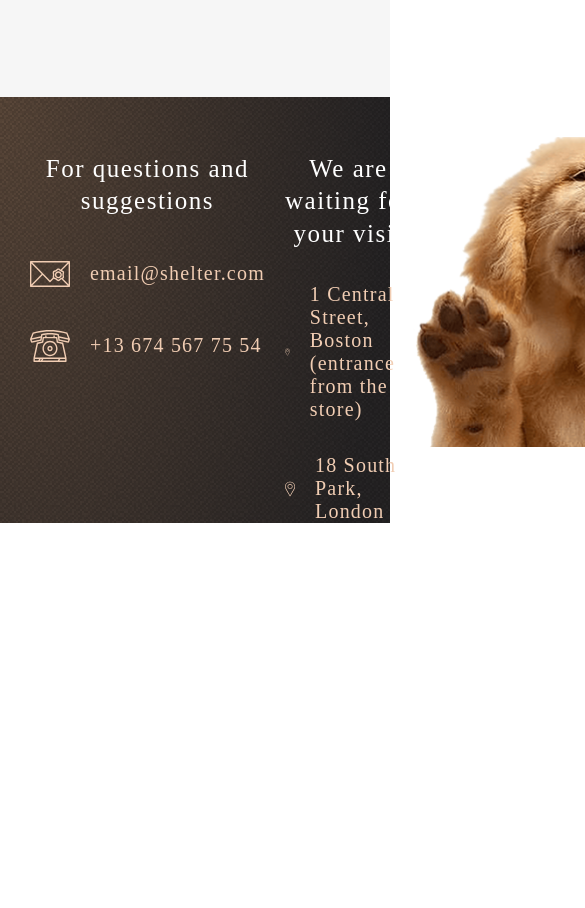
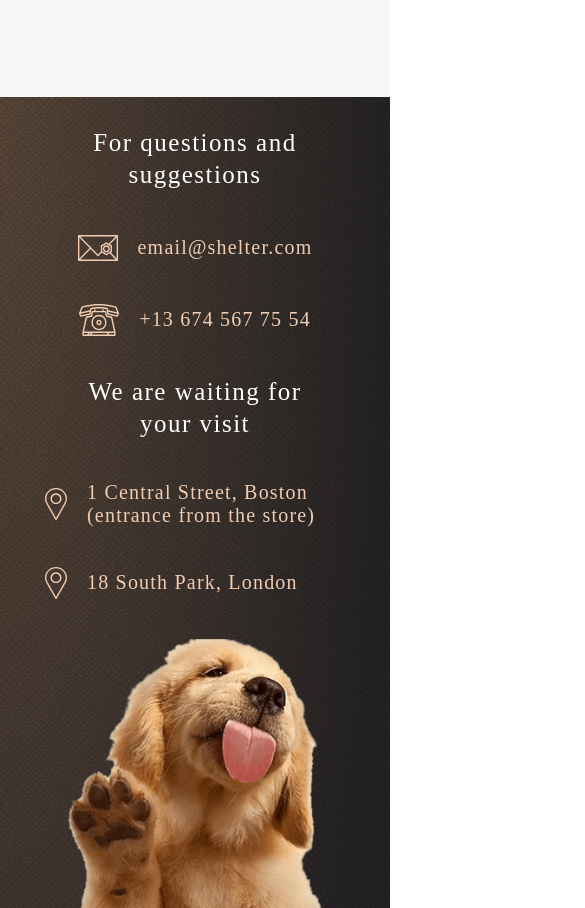
Before and after one commit to zhadan93/rsschool-js, a plain HTML site: page shelter/pages/main/index.html in a window 390 px wide. Shown: the part 5130-6038 px from the top of the page, 585 px wide, since content can reach past the window. Before the commit the page ends 5653 px from the top, so only its background shows below. Drawn offline with Linux system fonts and the light colour scheme; files whose address does not match are found by name.

Commit message:
feat: add adaptive footer

```diff
--- a/shelter/pages/main/index.html
+++ b/shelter/pages/main/index.html
@@ -169,13 +169,13 @@
         </a>
       </div>
 
-      <div class="footer__contacts footer__contacts--gap">
+      <div class="footer__contacts">
         <h3 class="title title--colored title__h3">We are waiting for your visit</h3>
         <a class="footer__link" href="https://goo.gl/maps/b5aKVBiAxExxgixS9" target="blanc">
           <svg class="icon__contact icon__contact--smalled">
             <use href="../../assets/svg/sprite.svg#icon-marker"></use>
           </svg>
-          <h4 class="title title__h4 title__h4--colored">1 Central Street, Boston (entrance from the store)</h4>
+          <h4 class="title title__h4 title__h4--colored">1 Central Street, Boston<br>(entrance from the store)</h4>
         </a>
         <a class="footer__link" href="https://goo.gl/maps/EmSv4pt6ZSFnijvv5" target="blanc">
           <svg class="icon__contact icon__contact--smalled">
@@ -184,7 +184,7 @@
           <h4 class="title title__h4 title__h4--colored">18 South Park, London</h4>
         </a>
       </div>
-      <img src="../../assets/img/footer-puppy.png" alt="Footer puppy" width="300" height="310">
+      <img class="footer__image" src="../../assets/img/footer-puppy.png" alt="Footer puppy">
     </div>
   </footer>
   <script src="./script.js"></script>
--- a/shelter/pages/main/style.css
+++ b/shelter/pages/main/style.css
@@ -501,8 +501,10 @@ html {
 }
 
 .footer__wrapper {
+  flex-wrap: wrap;
   justify-content: space-between;
   align-items: flex-start;
+  gap: 61px;
 }
 
 .footer__contacts {
@@ -512,8 +514,13 @@ html {
   gap: 40px;
 }
 
+.footer__contacts:first-child {
+  width: 279px;
+}
+
 .footer__contacts:nth-child(2) {
-  margin-left: 20px;
+  width: 300px;
+  gap: 33px;
 }
 
 .footer__link {
@@ -546,8 +553,8 @@ html {
   fill: var(--decoration-hover-color);
 }
 
-.footer__contacts--gap {
-  gap: 33px;
+.footer__image {
+  width: 300px;
 }
 
 
@@ -564,7 +571,8 @@ html {
     padding-top: 14%;
   }
 
-  .not-only__wrapper {
+  .not-only__wrapper,
+  .footer__wrapper {
     padding: 0 3.12%;
   }
 
@@ -578,6 +586,14 @@ html {
 
   .about__wrapper {
     flex-wrap: wrap;
+  }
+
+  .footer {
+    padding-top: 3.12%;
+  }
+
+  .footer__contacts {
+    padding-top: 1.3%;
   }
 }
 
@@ -604,6 +620,25 @@ html {
   .not-only__image {
     max-width: 569px;
     align-self: flex-end;
+  }
+}
+
+@media (max-width: 1068px) {
+  .footer__wrapper {
+    justify-content: center;
+    row-gap: 65px;
+  }
+
+  .footer {
+    padding-top: 30px;
+  }
+
+  .footer__wrapper {
+    padding: 0 30px;
+  }
+
+  .footer__contacts {
+    padding-top: 0;
   }
 }
 
@@ -684,17 +719,48 @@ html {
     max-width: 300px;
     min-width: 260px;
   }
+
+  .footer__wrapper {
+    padding: 0 3.9%;
+    row-gap: 40px;
+  }
+
+  .footer__image {
+    width: 42.45%;
+    max-width: 300px;
+    min-width: 260px;
+  }
 }
 
-@media (max-width: 319px) {
+@media (max-width: 694px) {
+  .footer__wrapper {
+    flex-direction: column;
+    align-items: center;
+  }
+
+  .footer__contacts:first-child{
+    align-items: center;
+  }
+
+  .footer__contacts:nth-child(2) {
+    gap: 40px;
+  }
+
+  .footer__contacts:nth-child(2) .title__h3{
+    margin: 0 auto;
+  }
+}
+
+@media (max-width: 320px) {
   .not-only__wrapper,
-  .about__wrapper {
+  .about__wrapper,
+  .footer__wrapper {
     padding: 0 10px;
   }
 
   .not-only__image {
-    width: 86.6%;
-    min-width: 86.6%;
+    width: 86.67%;
+    min-width: 86.67%;
   }
 
   .about__content {
@@ -704,7 +770,20 @@ html {
   }
 
   .about__image {
-    width: 86.6%;
-    min-width: 86.6%;
+    width: 86.67%;
+    min-width: 86.67%;
+  }
+
+  .footer__image {
+    width: 86.67%;
+    min-width: 86.67%;
+  }
+
+  .footer__contacts:first-child {
+    width: calc(100% - 20px);
+  }
+
+  .footer__contacts:nth-child(2) {
+    width: calc(100% - 20px);
   }
 }
--- a/shelter/pages/pets/style.css
+++ b/shelter/pages/pets/style.css
@@ -369,8 +369,10 @@ html {
 }
 
 .footer__wrapper {
+  flex-wrap: wrap;
   justify-content: space-between;
   align-items: flex-start;
+  gap: 61px;
 }
 
 .footer__contacts {
@@ -380,8 +382,13 @@ html {
   gap: 40px;
 }
 
+.footer__contacts:first-child {
+  width: 279px;
+}
+
 .footer__contacts:nth-child(2) {
-  margin-left: 20px;
+  width: 300px;
+  gap: 33px;
 }
 
 .footer__link {
@@ -414,13 +421,44 @@ html {
   fill: var(--decoration-hover-color);
 }
 
-.footer__contacts--gap {
-  gap: 33px;
+.footer__image {
+  width: 300px;
 }
 
 @media (max-width: 1279px) {
   :root {
     --padding: 30px;
+  }
+
+  .footer__wrapper {
+    padding: 0 3.12%;
+  }
+
+  .footer {
+    padding-top: 3.12%;
+  }
+
+  .footer__contacts {
+    padding-top: 1.3%;
+  }
+}
+
+@media (max-width: 1068px) {
+  .footer__wrapper {
+    justify-content: center;
+    row-gap: 65px;
+  }
+
+  .footer {
+    padding-top: 30px;
+  }
+
+  .footer__wrapper {
+    padding: 0 30px;
+  }
+
+  .footer__contacts {
+    padding-top: 0;
   }
 }
 
@@ -437,4 +475,60 @@ html {
   .burger-menu {
     display: flex;
   }
+
+  .title__h3 {
+    max-width: 250px;
+    text-align: center;
+    font-size: 2.5rem;
+    letter-spacing: 0.06em;
+  }
+
+  .footer__wrapper {
+    padding: 0 3.9%;
+    row-gap: 40px;
+  }
+
+  .footer__image {
+    width: 42.45%;
+    max-width: 300px;
+    min-width: 260px;
+  }
 }
+
+@media (max-width: 694px) {
+  .footer__wrapper {
+    flex-direction: column;
+    align-items: center;
+  }
+
+  .footer__contacts:first-child{
+    align-items: center;
+  }
+
+  .footer__contacts:nth-child(2) {
+    gap: 40px;
+  }
+
+  .footer__contacts:nth-child(2) .title__h3{
+    margin: 0 auto;
+  }
+}
+
+@media (max-width: 320px) {
+  .footer__wrapper {
+    padding: 0 10px;
+  }
+
+  .footer__image {
+    width: 86.67%;
+    min-width: 86.67%;
+  }
+
+  .footer__contacts:first-child {
+    width: calc(100% - 20px);
+  }
+
+  .footer__contacts:nth-child(2) {
+    width: calc(100% - 20px);
+  }
+}
```
Also changed, not shown: shelter/pages/pets/index.html (+4 -4 lines).
